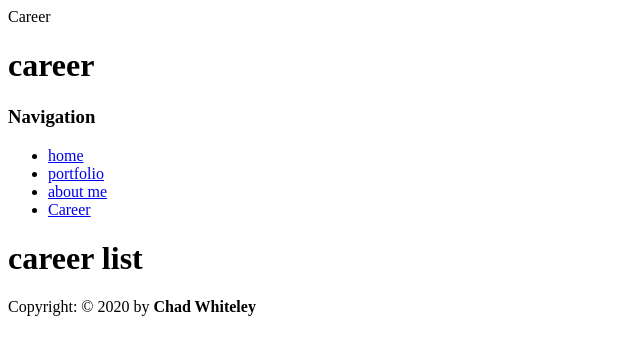
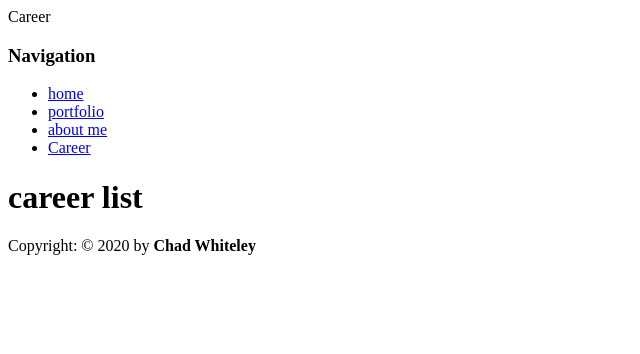
Before and after one commit to zer01095/Zer01095.github.io, a plain HTML site: page career.html in a window 1280 px wide. Shown: the whole page, without its empty margins (0-640 px from the left). Drawn offline with Linux system fonts and the light colour scheme.

Commit message:
Update career.html

```diff
--- a/career.html
+++ b/career.html
@@ -3,13 +3,10 @@
    <head>
       <meta charset="utf-8">
       <tittle>Career</tittle>
-      <link rel=stylesheet" type="text/css" href="style.css"/>
+      <link rel=stylesheet" type="text/css" href="style.css" />
    </head>
    <body>
     <div class="container">
-    <div class="header">
-      <h1>career<h1>
-    </div>
     <div class="nav">
       <h3>Navigation</h3>
       <ul>
```
